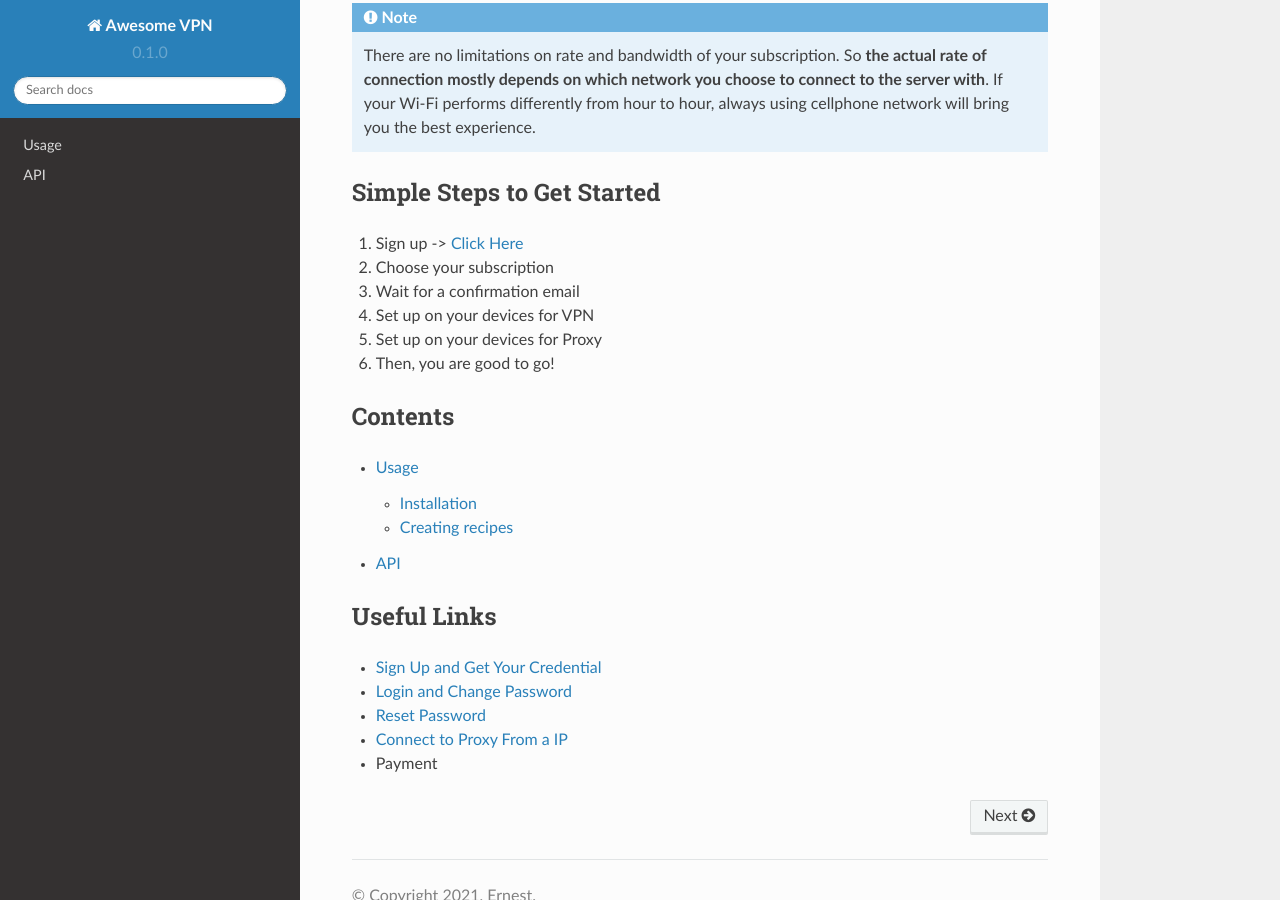
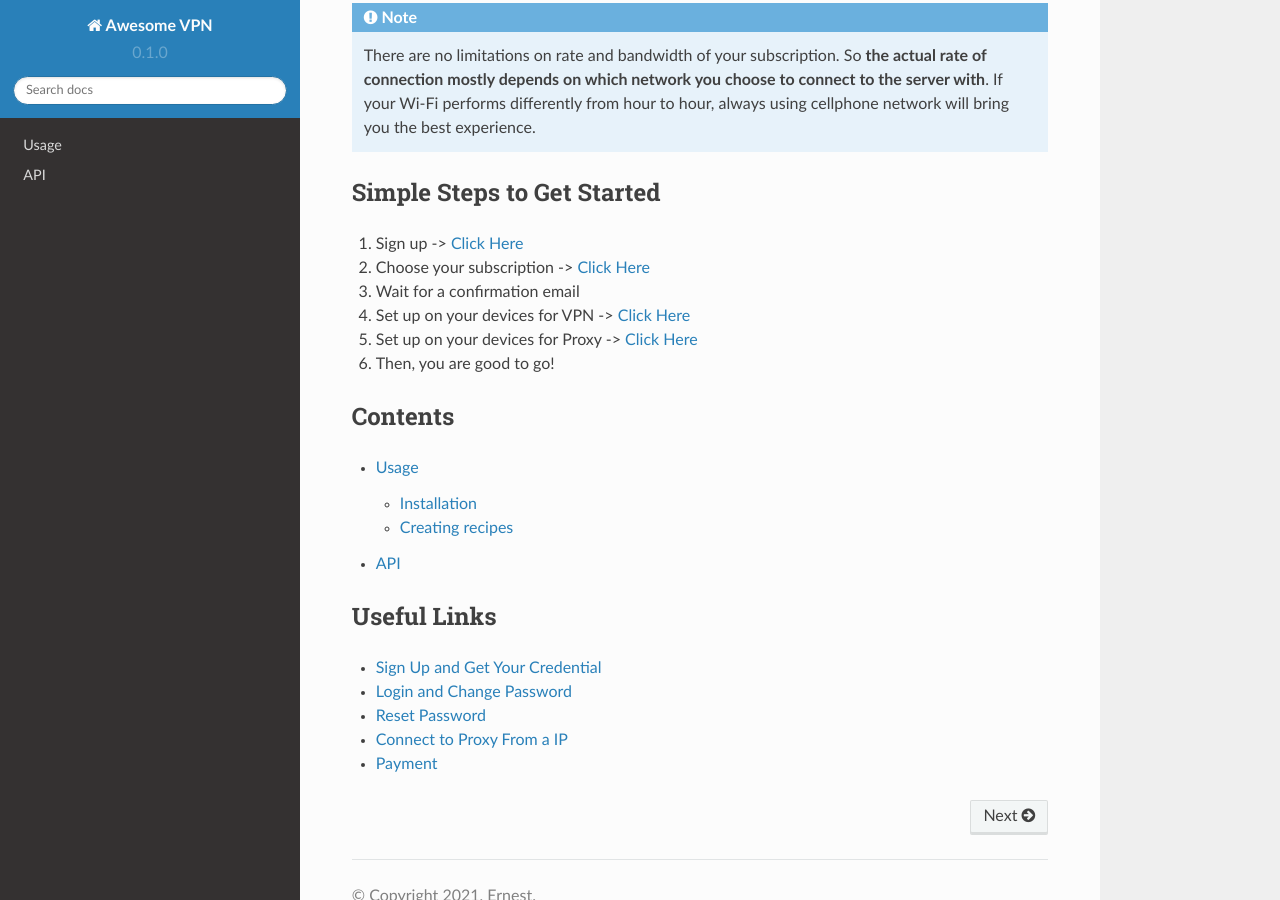
Before and after one commit to orezm/avc, a Sphinx documentation site: the page built from docs/source/index.rst, in a window 1280 px wide and 900 px high, scrolled down 1116 px. Built offline with Sphinx 7.4.7 and the Read the Docs theme 2.0.0, drawn with Linux system fonts in a browser that asks for light colours.

Commit message:
Update index.rst

```diff
--- a/docs/source/index.rst
+++ b/docs/source/index.rst
@@ -42,11 +42,11 @@ No App or plugin needed. All you have to do is a few clicks on built-in settings
 Simple Steps to Get Started
 -----------------------------
 
-#. Sign up ->  `Click Here <https://account.vpn.orezm.com/my/?action=1>`_
-#. Choose your subscription
+#. Sign up  ->  `Click Here <https://account.vpn.orezm.com/my/?action=1>`_
+#. Choose your subscription  ->  `Click Here <https://account.vpn.orezm.com/payment/>`_
 #. Wait for a confirmation email
-#. Set up on your devices for VPN
-#. Set up on your devices for Proxy
+#. Set up on your devices for VPN  ->  :doc:`Click Here <usage>`
+#. Set up on your devices for Proxy  ->  :doc:`Click Here <api>`
 #. Then, you are good to go!
 
 
@@ -66,4 +66,4 @@ Useful Links
 * `Login and Change Password <https://account.vpn.orezm.com/my/>`_
 * `Reset Password <https://account.vpn.orezm.com/my/lost-password/>`_
 * `Connect to Proxy From a IP <http://asia121.vpn.orezm.com/auth>`_
-* Payment
+* `Payment <https://account.vpn.orezm.com/payment/>`_
```
